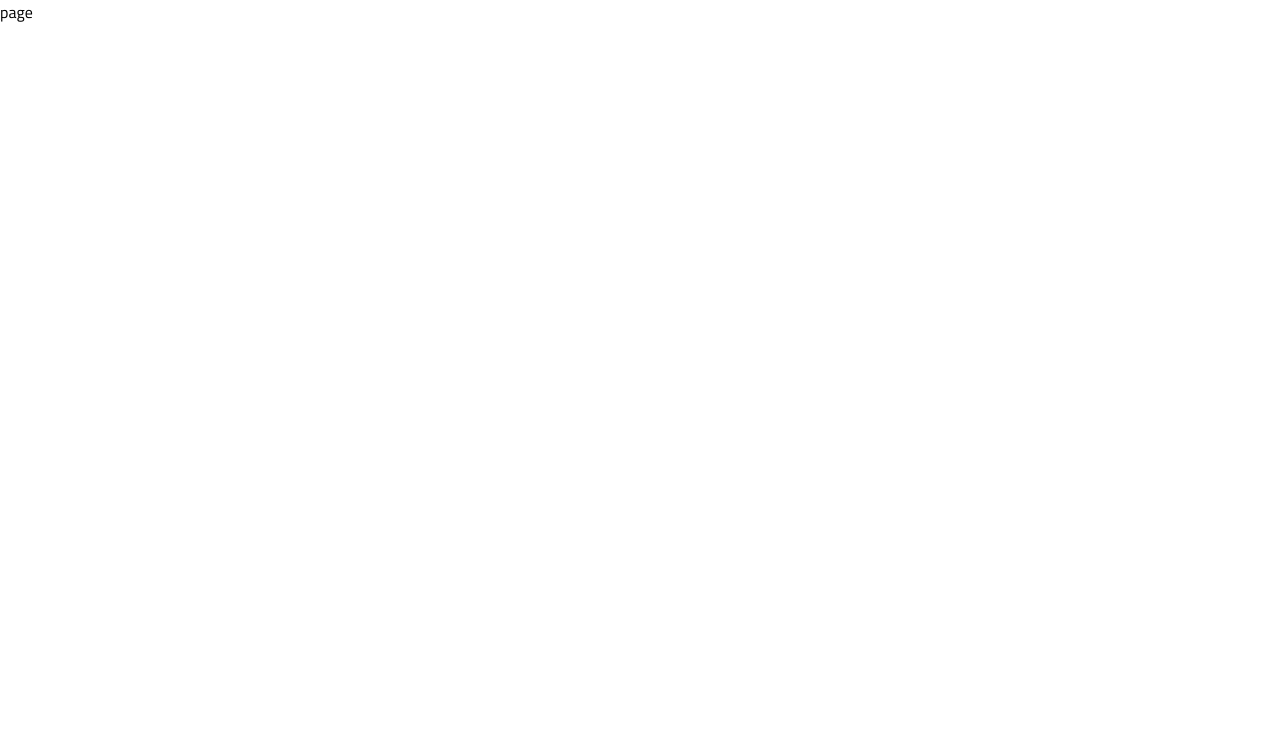
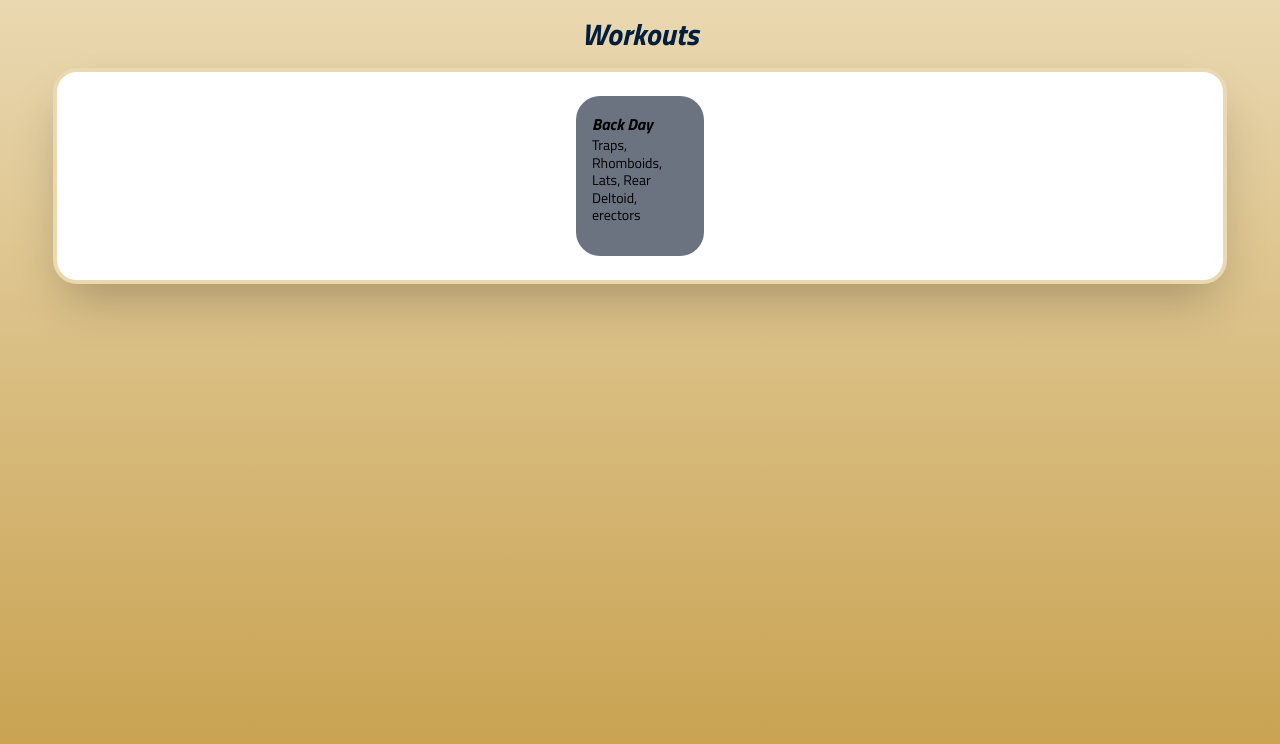
Before and after one commit to liambogenholm/LiftMate, a Next.js app: page / in a window 1280 px wide. Shown: the top 744 px of the page. Built offline with nearby package versions, Linux system fonts and the light colour scheme.

Commit message:
[Update] Small register changes, initial workout card code

```diff
--- a/app/(auth)/register/page.jsx
+++ b/app/(auth)/register/page.jsx
@@ -28,7 +28,7 @@ function register() {
             className="mb-4 bg-gradient-yellow rounded-3xl border-dark-blue border-2 shadow-lg w-full p-4 placeholder-gray-500 font-sans text-dark-blue"
             value={firstName}
             onChange={(e) => setFirstName(e.target.value)}
-            placeholder="something@email.com"
+            placeholder="John"
           ></input>
         </div>
 
@@ -41,7 +41,7 @@ function register() {
             className="mb-4 bg-gradient-yellow rounded-3xl border-dark-blue border-2 shadow-lg w-full p-4 placeholder-gray-500 font-sans text-dark-blue"
             value={lastName}
             onChange={(e) => setLastName(e.target.value)}
-            placeholder="something@email.com"
+            placeholder="Pork"
           ></input>
         </div>
 
@@ -67,7 +67,7 @@ function register() {
             className="mb-4 bg-gradient-yellow rounded-3xl border-dark-blue border-2 shadow-lg w-full p-4 placeholder-gray-500 font-sans text-dark-blue"
             value={password}
             onChange={(e) => setPassword(e.target.value)}
-            placeholder="something@email.com"
+            placeholder="jn4Hji&K2!"
           ></input>
         </div>
 
@@ -82,8 +82,13 @@ function register() {
             className="mb-4 bg-gradient-yellow rounded-3xl border-dark-blue border-2 shadow-lg w-full p-4 placeholder-gray-500 font-sans text-dark-blue"
             value={cPassword}
             onChange={(e) => setConfirmPassword(e.target.value)}
-            placeholder="something@email.com"
+            placeholder="jn4Hji&K2!"
           ></input>
+        </div>
+
+        <div className="flex w-4/5 pl-6 space-x-4 text-sm">
+          <input type="checkbox" className="border-dark-blue"></input>
+          <p>Click here to acknowledge that you have read and agree to our terms of service and privacy policy.</p>
         </div>
 
         <div className="w-4/5 my-5">
--- /dev/null
+++ b/app/components/WorkoutCard.jsx
@@ -0,0 +1,16 @@
+import React from 'react'
+
+function WorkoutCard(props) {
+    const title = 'Back Day';
+    const description = 'Traps, Rhomboids, Lats, Rear Deltoid, erectors'
+    const intensity = 7;
+
+  return (
+    <div className="bg-gray-500 w-32 h-40 p-4 rounded-3xl">
+        <h1 className="font-bold italic">{title}</h1>
+        <p className="text-sm leading-tight">{description}</p>
+    </div>
+  )
+}
+
+export default WorkoutCard
--- a/app/page.jsx
+++ b/app/page.jsx
@@ -1,7 +1,25 @@
-import React from "react";
+"use client";
 
-function page() {
-  return <div>page</div>;
+import React, { useState } from "react";
+import { useRouter } from "next/navigation";
+import WorkoutCard from "./components/WorkoutCard"
+
+function workouts() {
+
+
+  const router = useRouter();
+
+  return (
+    <main className="flex items-center flex-col min-h-screen bg-gradient-to-b from-gradient-yellow to-main-yellow ">
+      <h1 className="font-sans font-bold italic text-3xl text-dark-blue my-4">
+        Workouts
+      </h1>
+
+      <div className="py-6 flex flex-col items-center w-11/12 bg-white rounded-3xl border-gradient-yellow border-4 shadow-2xl ">
+        <WorkoutCard></WorkoutCard>
+      </div>
+    </main>
+  );
 }
 
-export default page;
+export default workouts;
```
Also changed, not shown: app/(auth)/forgot-password/page.jsx (added).
